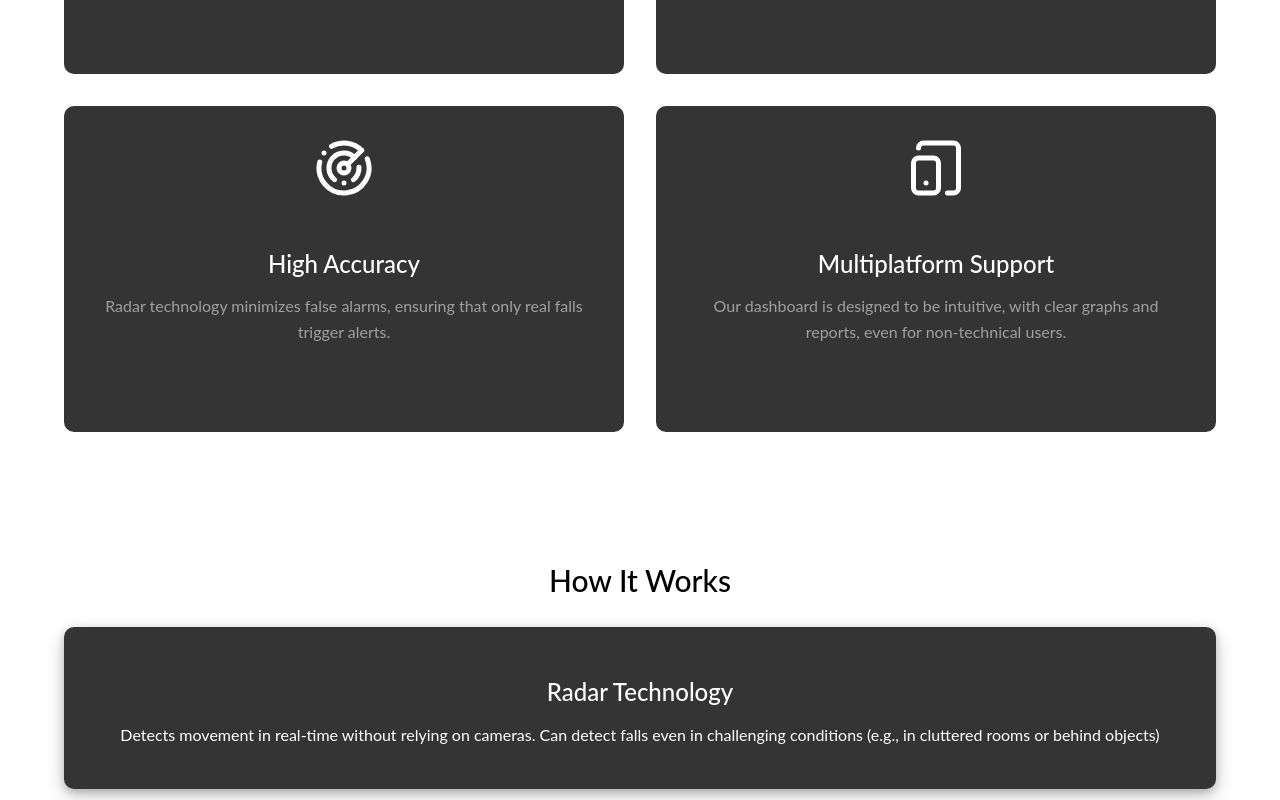
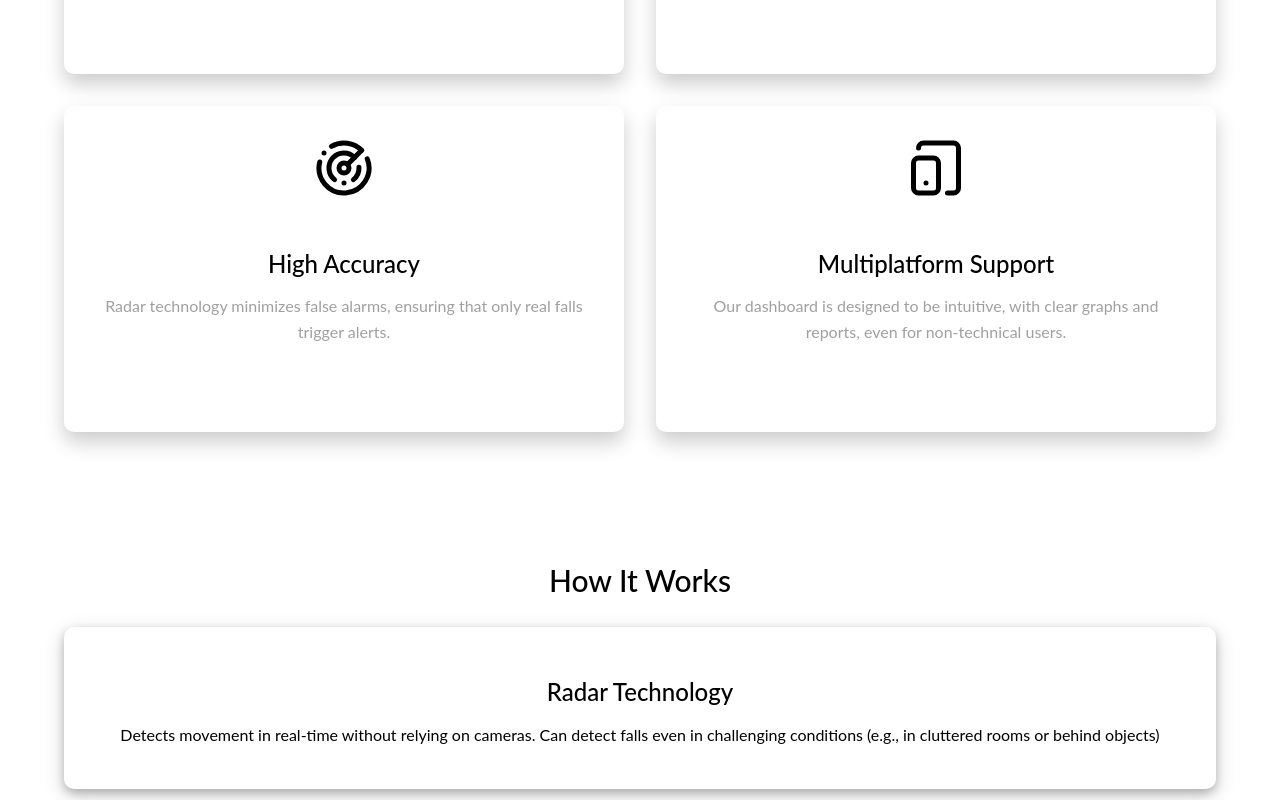
Before and after one commit to TushantMan/Fall-Detection-App, a React (Create React App) app in the folder frontend/: page / in a window 1280 px wide. Shown: the part 3220-4020 px from the top of the page. Built offline with nearby package versions, Linux system fonts and the light colour scheme; no server answers.

Commit message:
minor ui fix

```diff
--- a/frontend/src/landing/landing.css
+++ b/frontend/src/landing/landing.css
@@ -217,6 +217,10 @@
   transition: opacity 0.3s ease;
 }
 
+.feature-content h3{
+  color: #000;
+}
+
 .learn-more {
   color: var(--secondary-color);
   text-decoration: none;
@@ -272,8 +276,8 @@
   display: flex;
   align-items: flex-start;
   margin-bottom: 2rem;
-  background-color: #343434;
-  color: #fff;
+  background-color: #ffffff;
+  color: #000000;
   width: 100%;
   align-items: center;
   justify-content: center;
@@ -283,7 +287,7 @@
 }
 
 .step h3 {
-  color: #ffffff;
+  color: #000000;
   margin-bottom: 1rem;
 }
 
@@ -476,23 +480,25 @@
 }
 
 .feature-card {
-  background-color: #343434;
+  background-color: #ffffff;
   border-radius: 10px;
   padding: 2rem;
   display: flex;
+  color: #000;
   flex-direction: column;
   transition: transform 0.3s ease, box-shadow 0.3s ease;
+  box-shadow: 0 10px 20px rgba(0, 0, 0, 0.2);
 }
 
 .feature-card:hover {
   transform: translateY(-5px);
-  box-shadow: 0 10px 20px rgba(0, 0, 0, 0.2);
+
 }
 
 .feature-icon {
   font-size: 2.5rem;
   margin-bottom: 1rem;
-  color: #fff;
+  color: #000000;
 }
 
 .feature-content h3 {
```
